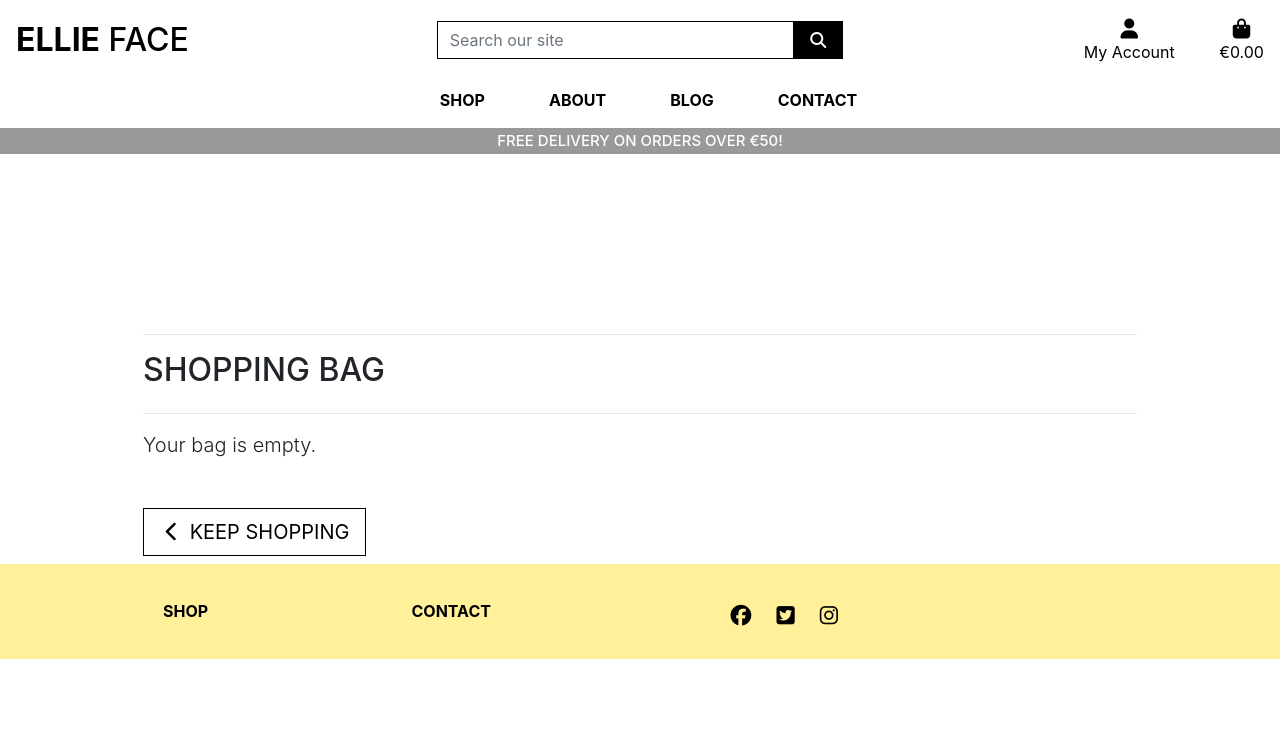
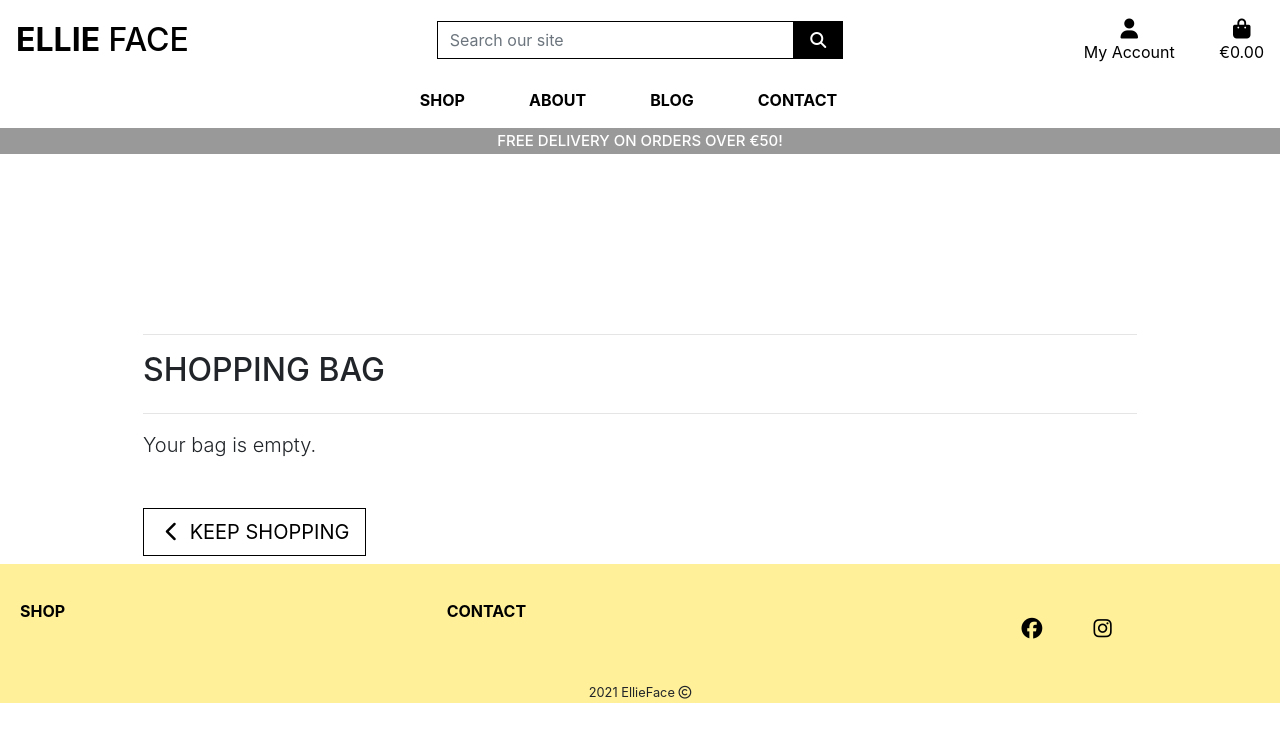
Before and after one commit to asplesa/ellie_face, a Django app: page /bag/ in a window 1280 px wide. Shown: the top 742 px of the page. Run offline with Django 3.2, Linux system fonts and the light colour scheme; some libraries are stand-ins or nearby versions.

Commit message:
Updated footer styling

```diff
--- a/static/css/base.css
+++ b/static/css/base.css
@@ -1,8 +1,15 @@
+*{
+    margin:0;
+    padding:0;
+    border:0;
+}
+
 html {
     height: 100%;
     padding: 0;
     margin: 0;
 }
+
 
 .container-fluid {
     padding: 0;
@@ -91,7 +98,7 @@ a.category-badge > span.badge:hover {
 /* -------------------------------- Footer */
 #footer {
     background-color: #fff099;
-    height: 95px;
+    min-height: 80px;
     font-weight: bold;
     left: 0;
     bottom: 0;
@@ -132,6 +139,10 @@ a.category-badge > span.badge:hover {
     margin: 1%;
     padding: 5%;
     color: #000;
+}
+
+.text-center {
+    margin: auto;
 }
 
 /* -------------------------------- Best Sellers on Homepage */
--- a/templates/includes/footer.html
+++ b/templates/includes/footer.html
@@ -1,27 +1,26 @@
 <footer>
     <div id="footer">
         <div class="container-fluid">
-            <div class="container">
-                <div class="row footer-row">
-                    <div class="col-sm-12 col-md-6 col-lg-3 no-padding">
+            <div class="row footer-row">
+                    <div class="col-4">
                         <a href="{% url 'products' %}" class="footer-link">Shop</a>
                     </div>
-                    <div class="col-sm-12 col-md-6 col-lg-3 no-padding order-md-3 order-lg-2">
+                    <div class="col-4">
                         <a href="{% url 'contact' %}" class="footer-link mb-15-mob">Contact</a>
                     </div>
-                    <div class="col-sm-12 col-md-6 col-lg-3 no-padding order-md-4 order-lg-4">
+                    <div class="col-4">
                         <div class="social-media">
                             <ul class="social-networks">
                                 <li><a href="https://www.facebook.com" target="_blank"><i class="fab fa-facebook"></i></a></li>
-                                <li><a href="https://www.twitter.com" target="_blank"><i class="fab fa-twitter-square"></i></a></li>
                                 <li><a href="https://www.instagram.com" target="_blank"><i class="fab fa-instagram"></i></a></li>
                             </ul>
                         </div>
                     </div>
-
+                    <p class="text-center">
+                        <small>2021 EllieFace <i class="fa fa-copyright"></i></small>
+                      </p>
                 </div>
-
-            </div>
         </div>
     </div>
+
 </footer>
```
